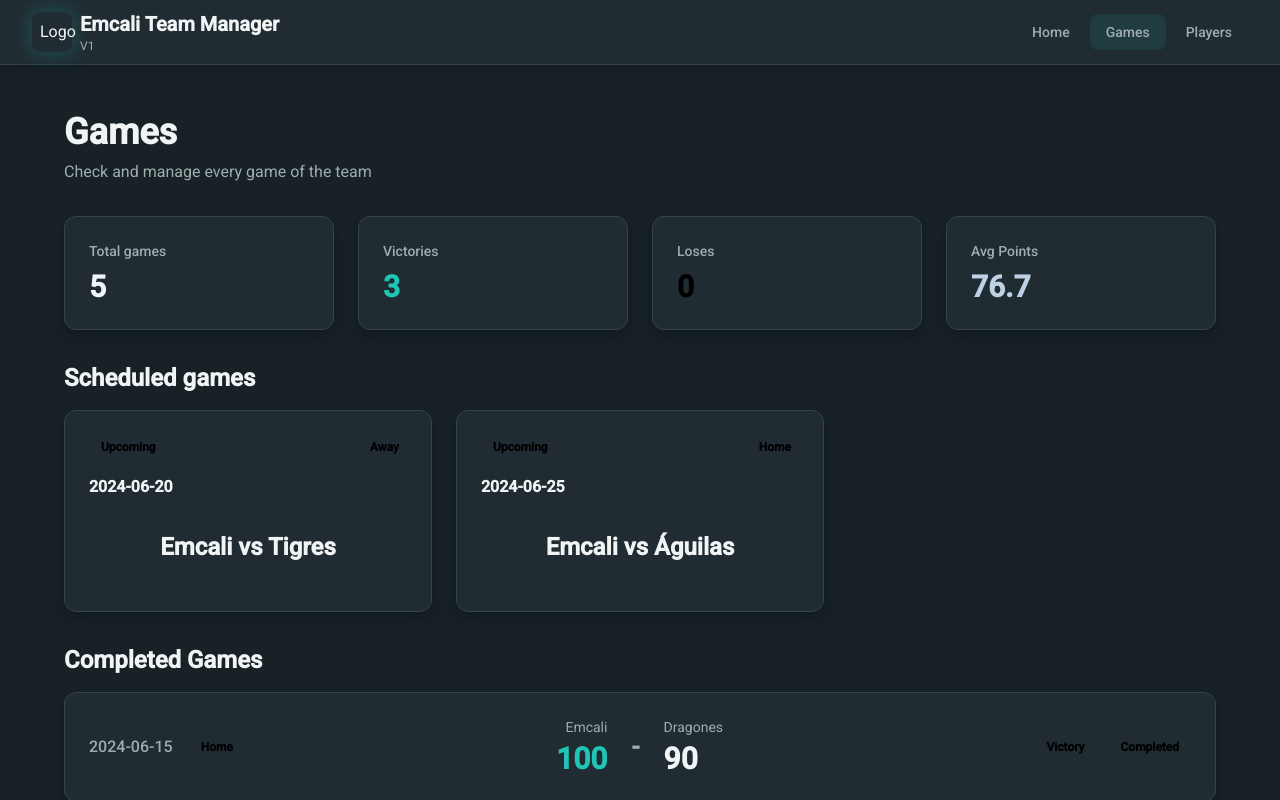
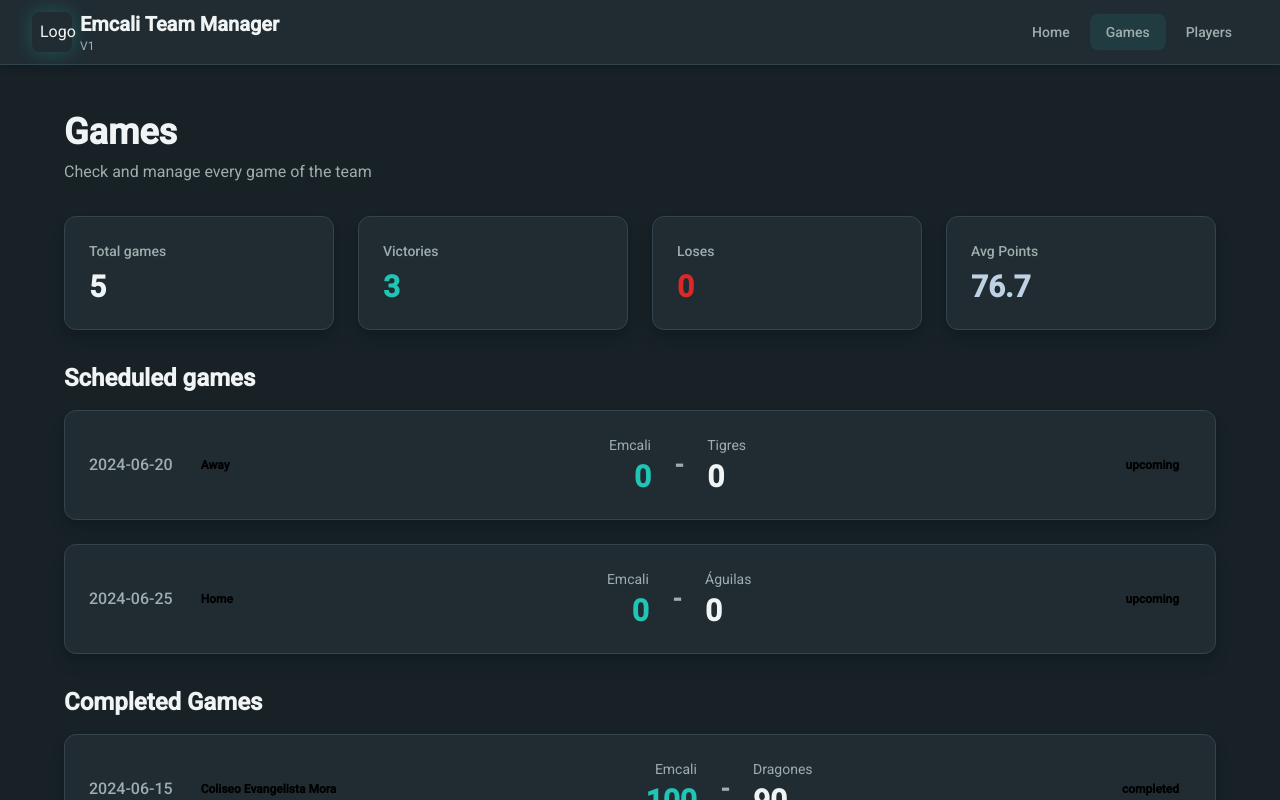
Before and after one commit to damunoz96/emcali-team-manager, an Angular app: page /games in a window 1280 px wide. Shown: the top 800 px of the page. Built offline with nearby package versions, Linux system fonts and the light colour scheme.

Commit message:
feat: add GameCardComponent for displaying game details and update games page to use it

```diff
--- /dev/null
+++ b/src/app/modules/games/components/game-card.component.ts
@@ -0,0 +1,55 @@
+import { Component, Input } from "@angular/core";
+
+export interface Game {
+  id: number;
+  date: string;
+  opponent: string;
+  location: string;
+  score?: { emcali: number; opponent: number };
+  status: 'upcoming' | 'completed' ;
+}
+
+@Component({
+  selector: 'app-game-card',
+  template: `
+    <div
+      class="bg-card rounded-xl p-6 shadow-elevated border border-border hover:shadow-glow transition-all duration-300"
+    >
+      <div class="flex flex-col lg:flex-row lg:items-center justify-between gap-4">
+        <div class="flex items-center gap-4">
+          <div class="flex items-center gap-2">
+            <span class="text-muted-foreground font-medium">{{ game.date }}</span>
+          </div>
+          <span class="text-xs font-semibold px-3 py-1 rounded">
+            {{ game.location }}
+          </span>
+        </div>
+
+        <div class="flex items-center gap-6">
+          <div class="text-right">
+            <div class="text-sm text-muted-foreground mb-1">Emcali</div>
+            <div class="text-3xl font-bold text-primary">{{ game.score?.emcali || 0 }}</div>
+          </div>
+
+          <div class="text-2xl font-bold text-muted-foreground">-</div>
+
+          <div class="text-left">
+            <div class="text-sm text-muted-foreground mb-1">{{ game.opponent }}</div>
+            <div class="text-3xl font-bold text-foreground">
+              {{ game.score?.opponent || 0 }}
+            </div>
+          </div>
+        </div>
+
+        <div class="flex items-center gap-3">
+          <span class="px-3 py-1 rounded-full text-xs font-semibold">
+            {{ game.status }}
+          </span>
+        </div>
+      </div>
+    </div>
+  `,
+})
+export class GameCardComponent {
+  @Input() game!: Game;
+}
--- a/src/app/modules/games/pages/games-page.html
+++ b/src/app/modules/games/pages/games-page.html
@@ -51,34 +51,9 @@
          @if (upcomingGames.length > 0) {
            <div class="mb-8" >
              <h2 class="text-2xl font-bold text-foreground mb-4">Scheduled games</h2>
-             <div class="grid grid-cols-1 md:grid-cols-2 lg:grid-cols-3 gap-6">
+             <div class="flex flex-col gap-6">
               @for (game of upcomingGames; track game.id) {
-                <div
-                  class="bg-card rounded-xl p-6 shadow-elevated border border-border hover:shadow-glow hover:scale-105 transition-all duration-300 cursor-pointer"
-                >
-                  <div class="flex justify-between items-start mb-4">
-                    <span
-                      class="px-3 py-1 rounded-full text-xs font-semibold"
-                    >
-                      {{ getStatusLabel(game.status) }}
-                    </span>
-                    <span
-                      class="text-xs font-semibold px-2 py-1 rounded"
-                    >
-                      {{ game.location === 'Home' ? 'Home' : 'Away' }}
-                    </span>
-                  </div>
-
-                  <div class="flex items-center gap-3 mb-4">
-                    <span class="text-foreground font-semibold">{{ game.date }}</span>
-                  </div>
-
-                  <div class="text-center py-4">
-                    <div class="text-2xl font-bold text-foreground mb-2">
-                      Emcali vs {{ game.opponent }}
-                    </div>
-                  </div>
-                </div>
+                <app-game-card [game]="game"></app-game-card>
               }
              </div>
            </div>
@@ -88,53 +63,9 @@
         <!-- Completed Games -->
         <div>
           <h2 class="text-2xl font-bold text-foreground mb-4">Completed Games</h2>
-          <div class="space-y-4">
+          <div class="flex flex-col space-y-4">
             @for (game of completedGames; track game.id) {
-              <div
-                class="bg-card rounded-xl p-6 shadow-elevated border border-border hover:shadow-glow transition-all duration-300 cursor-pointer"
-              >
-                <div class="flex flex-col lg:flex-row lg:items-center justify-between gap-4">
-                  <div class="flex items-center gap-4">
-                    <div class="flex items-center gap-2">
-                      <span class="text-muted-foreground font-medium">{{ game.date }}</span>
-                    </div>
-                    <span
-                      class="text-xs font-semibold px-3 py-1 rounded"
-                    >
-                      {{ game.location === 'Home' ? 'Home' : 'Away' }}
-                    </span>
-                  </div>
-
-                  <div class="flex items-center gap-6">
-                    <div class="text-right">
-                      <div class="text-sm text-muted-foreground mb-1">Emcali</div>
-                      <div class="text-3xl font-bold text-primary">{{ game.score?.emcali || 0 }}</div>
-                    </div>
-
-                    <div class="text-2xl font-bold text-muted-foreground">-</div>
-
-                    <div class="text-left">
-                      <div class="text-sm text-muted-foreground mb-1">{{ game.opponent }}</div>
-                      <div class="text-3xl font-bold text-foreground">
-                        {{ game.score?.opponent || 0 }}
-                      </div>
-                    </div>
-                  </div>
-
-                  <div class="flex items-center gap-3">
-                    <span
-                      class="px-3 py-1 rounded-full text-xs font-bold"
-                    >
-                      {{ getResultLabel(game) }}
-                    </span>
-                    <span
-                      class="px-3 py-1 rounded-full text-xs font-semibold"
-                    >
-                      {{ getStatusLabel(game.status) }}
-                    </span>
-                  </div>
-                </div>
-              </div>
+              <app-game-card [game]="game"></app-game-card>
             }
 
           </div>
--- a/src/app/modules/games/pages/games-page.ts
+++ b/src/app/modules/games/pages/games-page.ts
@@ -1,17 +1,12 @@
 import { Component } from '@angular/core';
+import { Game, GameCardComponent } from '../components/game-card.component';
 
-interface Game {
-  id: number;
-  date: string;
-  opponent: string;
-  location: string;
-  score?: { emcali: number; opponent: number };
-  status: 'upcoming' | 'completed' | 'in-progress';
-}
+
 
 @Component({
   selector: 'games-page',
   templateUrl: './games-page.html',
+  imports: [GameCardComponent],
 })
 export class GamesPage {
   games: Game[] = [
@@ -19,7 +14,7 @@ export class GamesPage {
       id: 1,
       date: '2024-06-15',
       opponent: 'Dragones',
-      location: 'Home',
+      location: 'Coliseo Evangelista Mora',
       score: { emcali: 100, opponent: 90 },
       status: 'completed',
     },
--- a/src/styles.css
+++ b/src/styles.css
@@ -23,6 +23,9 @@
 
   --color-accent: hsl(16 85% 62%);
   --color-accent-foreground: hsl(0 0% 100%);
+
+  --color-destructive: hsl(0 72% 51%);
+  --color-destructive-foreground: hsl(0 0% 100%);
 
   --color-border: hsl(200 20% 25%);
   --color-input: hsl(200 20% 25%);
```
